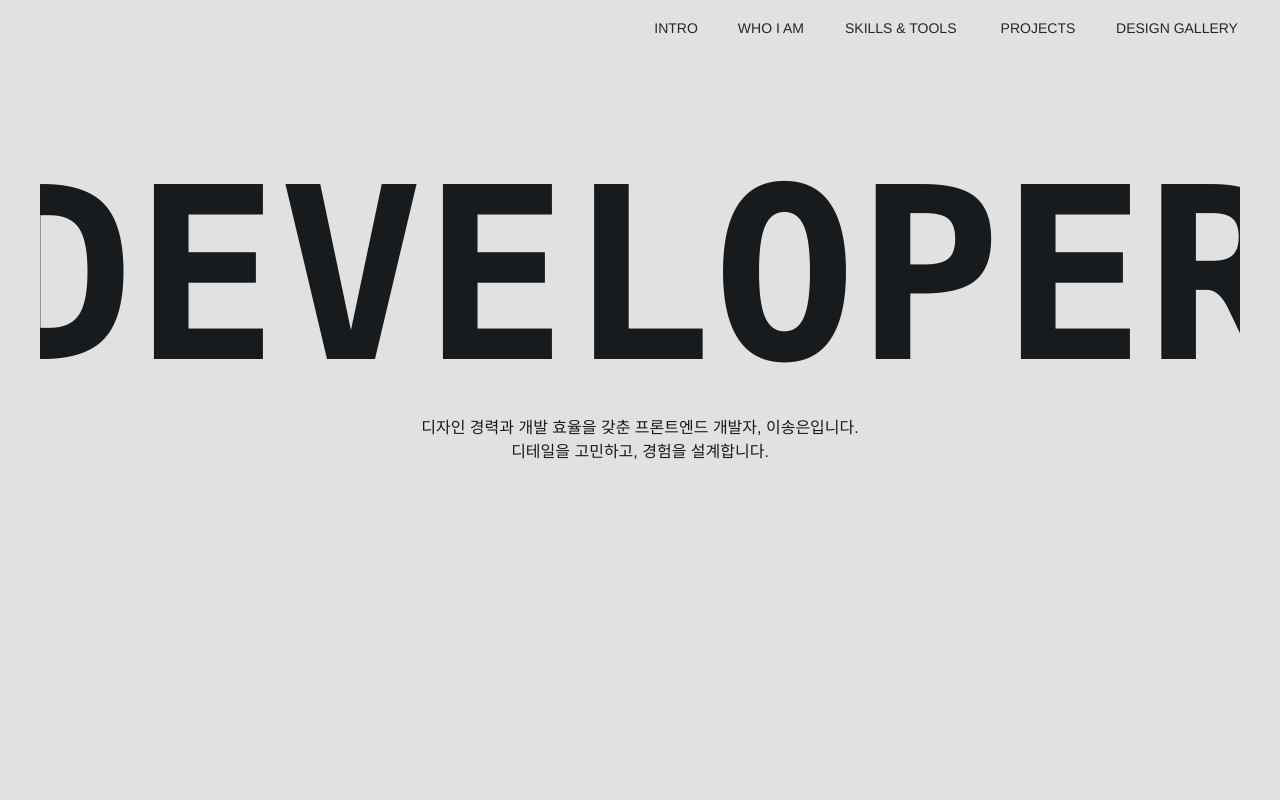
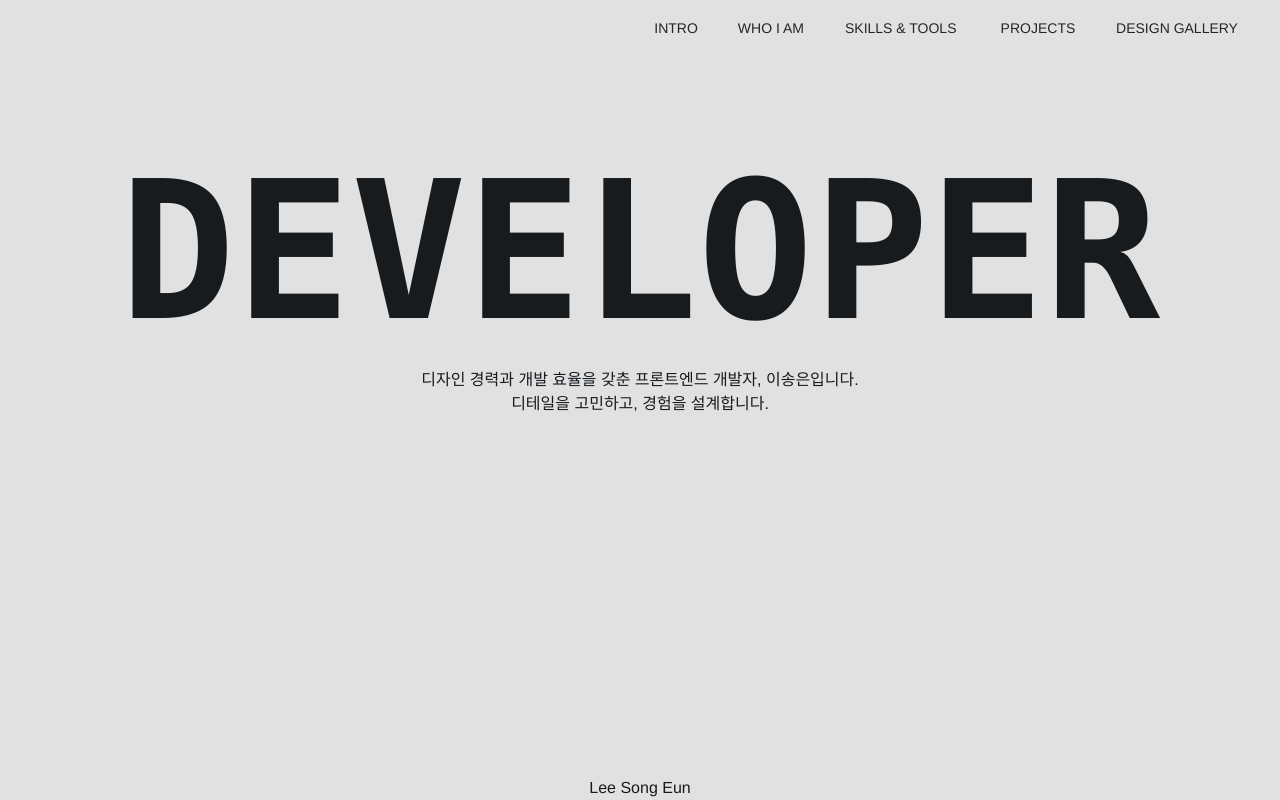
Before and after one commit to lse-7660/portfolio_songeun, a React (Vite) app: page / in a window 1280 px wide. Shown: the top 800 px of the page. Built offline with nearby package versions, Linux system fonts and the light colour scheme; a web font is replaced by a local one.

Commit message:
[style] 브레이크포인트 추가, inner 패딩 반응형, 인트로 애니메이션 단위 수정

```diff
--- a/src/components/main/Intro.jsx
+++ b/src/components/main/Intro.jsx
@@ -20,7 +20,7 @@ const Intro = ({ sectionRefs, sequences, lineHeight, durationPerStep, animationE
         setCursor({ x: e.clientX, y: e.clientY });
     };
 
-    const animationFontStyle = 'text-[240px] leading-none font-bold text-center font-mono';
+    const animationFontStyle = 'text-[15vw] leading-none font-bold text-center font-mono';
 
     return (
         <div
@@ -61,14 +61,14 @@ const Intro = ({ sectionRefs, sequences, lineHeight, durationPerStep, animationE
                             delay: animationEndTime + 0.8,
                             ease: 'easeInOut',
                         }}
-                        className="h-[240px] flex flex-row justify-center overflow-hidden mb-5 pointer-events-none"
+                        className="h-[15vw] flex flex-row justify-center overflow-hidden mb-5 pointer-events-none"
                     >
                         {sequences.map((column, i) => (
                             <motion.div
                                 key={i}
                                 initial={{ y: 0 }}
                                 animate={{
-                                    y: -lineHeight * (column.length - 1),
+                                    y: `-${lineHeight * (column.length - 1)}vw`,
                                 }}
                                 transition={{
                                     duration: durationPerStep * column.length,
@@ -81,7 +81,7 @@ const Intro = ({ sectionRefs, sequences, lineHeight, durationPerStep, animationE
                                     <span
                                         key={j}
                                         style={{
-                                            height: `${lineHeight}px`,
+                                            height: `${lineHeight}vw`,
                                         }}
                                         className={animationFontStyle}
                                     >
@@ -92,7 +92,7 @@ const Intro = ({ sectionRefs, sequences, lineHeight, durationPerStep, animationE
                         ))}
                         <motion.span
                             initial={{
-                                y: lineHeight,
+                                y: `${lineHeight}vw`,
                                 width: 0,
                             }}
                             animate={{
--- a/src/pages/main/index.jsx
+++ b/src/pages/main/index.jsx
@@ -21,7 +21,7 @@ const Main = () => {
         ['E', 'Y', 'N', 'X', 'E', 'U', 'P'],
         ['R', 'L', 'C', 'F', 'A', 'X', 'E'],
     ];
-    const lineHeight = 240;
+    const lineHeight = 15;
     const durationPerStep = 0.2;
     const animationEndTime = Math.max(
         ...sequences.map((column, i) => 1 + i * durationPerStep + column.length * durationPerStep + 0.4)
--- a/src/styles/globals.scss
+++ b/src/styles/globals.scss
@@ -27,6 +27,27 @@
     --g900: #171b1e;
 }
 
+$breakpoint-mobile: 600px;
+$breakpoint-tablet: 1280px;
+
+@mixin mobile {
+    @media (max-width: #{$breakpoint-mobile}) {
+        @content;
+    }
+}
+
+@mixin tablet {
+    @media (min-width: #{$breakpoint-mobile + 1}) and (max-width: #{$breakpoint-tablet - 1}) {
+        @content;
+    }
+}
+
+@mixin desktop {
+    @media (min-width: #{$breakpoint-tablet}) {
+        @content;
+    }
+}
+
 body {
     color: var(--g900);
     overflow-x: hidden;
@@ -44,20 +65,44 @@ body {
     top: 0;
     width: 100%;
     padding: 0 40px;
+    @include tablet {
+        padding: 0 16px;
+    }
+    @include mobile {
+        padding: 0 16px;
+    }
 }
 
 .inner-intro {
     width: 100vw;
     padding: 60px 40px;
+    @include tablet {
+        padding: 60px 16px;
+    }
+    @include mobile {
+        padding: 40px 16px;
+    }
 }
 
 .inner-common {
     width: 100vw;
     padding: 120px 40px;
+    @include tablet {
+        padding: 120px 16px;
+    }
+    @include mobile {
+        padding: 120px 16px;
+    }
 }
 .inner-footer {
     width: 100vw;
     padding: 40px 40px;
+    @include tablet {
+        padding: 40px 16px;
+    }
+    @include mobile {
+        padding: 40px 16px;
+    }
 }
 
 .centering {
--- a/tailwind.config.js
+++ b/tailwind.config.js
@@ -44,6 +44,11 @@ export default {
                 'detail-m': '14px',
             },
         },
+        screens: {
+            mobile: { max: '767px' },
+            tablet: { min: '768px', max: '1279px' },
+            desktop: { min: '1280px' },
+        },
     },
     plugins: [],
 };
```
